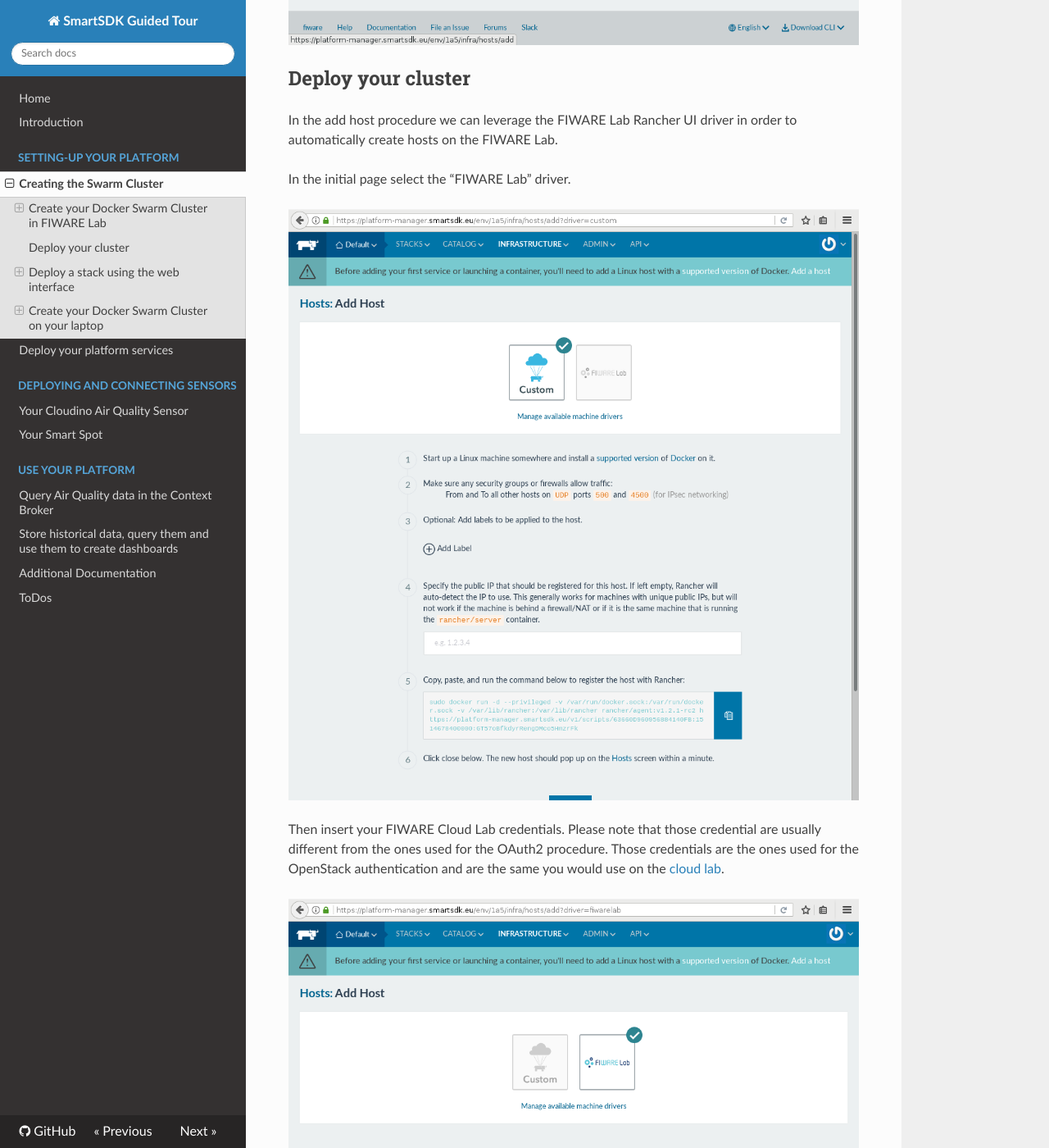
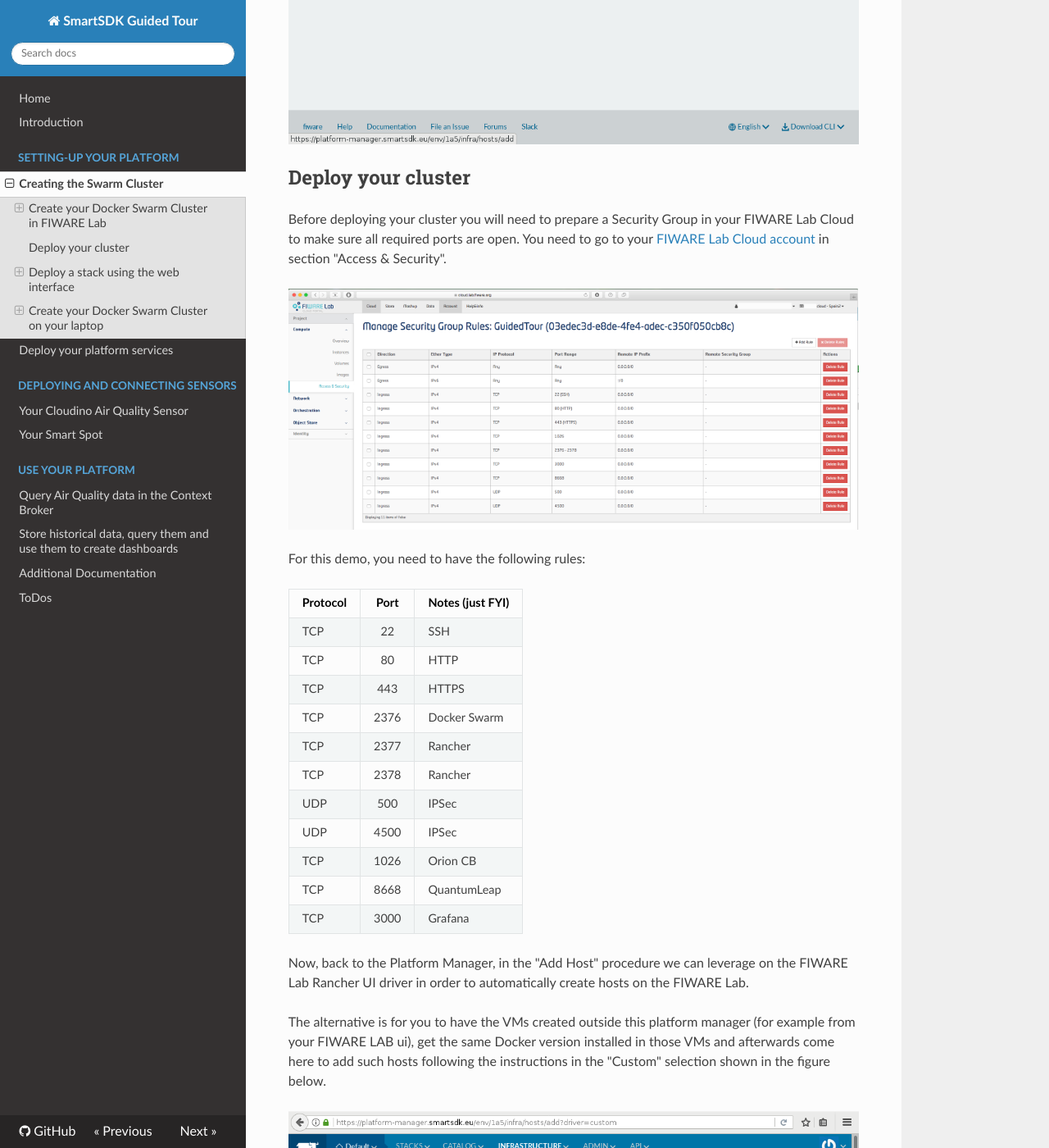
Before and after one commit to smartsdk/guided-tour, an MkDocs documentation site: the page built from docs/platform/swarmcluster.md, in a window 1280 px wide and 1400 px high, scrolled down 7681 px. Shown: the whole window at 82% size. Built offline with MkDocs 1.6.1, drawn with Linux system fonts in a browser that asks for light colours; nearby versions of some CDN libraries; comment, search, counter and statistics services are not loaded; old or Windows-style settings are respelled for this version of MkDocs; some of the changed text lies outside the part shown.

Commit message:
Review/Update platform section

```diff
--- a/docs/platform/swarmcluster.md
+++ b/docs/platform/swarmcluster.md
@@ -1,12 +1,16 @@
 # Create your Docker Swarm Cluster
+
+We document here how you can create your Docker Swarm Cluster both in the
+FIWARE Lab and in your local development environment (see further below).
 
 ## Create your Docker Swarm Cluster in FIWARE Lab
 
 ### Register in FIWARE Lab
 
 Fist of all, you need to register at the site
-<https://account.lab.fiware.org/>.  The first time you have to click the
-“Sing up” button to be redirected to the Sing up form.
+[https://account.lab.fiware.org/](https://account.lab.fiware.org/).
+The first time you have to click the “Sing up” button to be redirected to the
+Sing up form.
 
 ![img](./images/01-create-account-fiware-lab-01.png
 "Home page account portal of FIWARE Lab")
@@ -35,8 +39,7 @@ and click on “Authenticate with Fiware”.
 ![img](./images/04-user-first-login-01-platform-auth-01.png
 "Home page of SmartSDK Platform Manager")
 
-You will be redirected to the Fiware Lab login page.  Insert your
-credentials.
+You will be redirected to the Fiware Lab login page. Insert your credentials.
 
 ![img](./images/04-user-first-login-02-platform-auth-02.png
 "Fiware Lab Login Page")
@@ -47,8 +50,7 @@ your public information in order to create and enable your account.
 ![img](./images/04-user-first-login-03-platform-auth-03.png
 "Fiware Lab Authorization Request")
 
-Then you will be redirected to the SmartSDK Platform as an authorized
-user.
+Then you will be redirected to the SmartSDK Platform as an authorized user.
 
 
 ### Setup Swarm on Fiware Lab
@@ -75,13 +77,14 @@ Then click the “Add Environment” button.
 "Add Enviroment")
 
 Fill the `Name` and the optional `Description` and ensure the
-Enviroment Template is set to `Swarm`.
+Enviroment Template is set to `Fiware Swarm`.
 
 ![img](./images/05-user-setup-swarm-03-new-env-details.png
 "Select Swarm as the Enviroment Template")
 
 You will be redirected to the environments list.  Select the newly
-created environment.
+created environment and switch to it! (it should now appear selected in the
+top-left corner).
 
 ![img](./images/05-user-setup-swarm-04-list-envs.png
 "Select newly created environment")
@@ -96,57 +99,100 @@ link.  Click the link and continue reading.
 
 ## Deploy your cluster
 
-In the add host procedure we can leverage the FIWARE Lab Rancher UI
-driver in order to automatically create hosts on the FIWARE Lab.
+Before deploying your cluster you will need to prepare a Security Group in your
+FIWARE Lab Cloud to make sure all required ports are open. You need to go to
+your [FIWARE Lab Cloud account](https://cloud.lab.fiware.org) in section
+"Access & Security".
 
-In the initial page select the “FIWARE Lab” driver.
+![img](./images/05-user-setup-swarm-06-add-host-ports.png
+"Add new hosts driver selection")
+
+For this demo, you need to have the following rules:
+
+| Protocol | Port  | Notes (just FYI)   |
+| -------- |:-----:| :----------------- |
+|   TCP    | 22    |  SSH               |
+|   TCP    | 80    |  HTTP              |
+|   TCP    | 443   |  HTTPS             |
+|   TCP    | 2376  |  Docker Swarm      |
+|   TCP    | 2377  |  Rancher           |
+|   TCP    | 2378  |  Rancher           |
+|   UDP    | 500   |  IPSec             |
+|   UDP    | 4500  |  IPSec             |
+|   TCP    | 1026  |  Orion CB          |
+|   TCP    | 8668  |  QuantumLeap       |
+|   TCP    | 3000  |  Grafana           |
+
+Now, back to the Platform Manager, in the "Add Host" procedure we can leverage
+on the FIWARE Lab Rancher UI driver in order to automatically create hosts on
+the FIWARE Lab.
+
+The alternative is for you to have the VMs created outside this platform
+manager (for example from your FIWARE LAB ui), get the same Docker version
+installed in those VMs and afterwards come here to add such hosts following the
+instructions in the "Custom" selection shown in the figure below.
 
 ![img](./images/05-user-setup-swarm-06-add-host-initial.png
 "Add new hosts driver selection")
 
-Then insert your FIWARE Cloud Lab credentials.  Please note that those
-credential are usually different from the ones used for the OAuth2
-procedure.  Those credentials are the ones used for the OpenStack
-authentication and are the same you would use on the [cloud lab](https://cloud.lab.fiware.org).
+However, in this guide we will use the recommended FIWARE Lab Option, because
+it is much easier (i.e, it creates the VMs for you with required pieces of
+software and configurations).
+
+In the initial page select the “FIWARE Lab” driver.
 
 ![img](./images/05-user-setup-swarm-07-add-host-fiware-lab.png
 "Insert FIWARE credentials")
+
+Then insert your FIWARE Cloud Lab credentials.  Please note that those
+credential are usually different from the ones used for the OAuth2
+procedure. Those credentials are the ones used for the OpenStack
+authentication and are the same you would use on the
+[cloud lab](https://cloud.lab.fiware.org). Note the username is actually the
+complete email address, not your "alias".
 
 ![img](./images/05-user-setup-swarm-08-add-host-fiware-details.png
 "Select hosts configuration")
 
 If you have more than one region enabled, you can choose where to
-create new hosts.
+create new hosts. Make sure you created the Security Group in the region you
+are about to select.
 
 ![img](./images/05-user-setup-swarm-09-add-host-select-region.png
 "Region selection")
 
 Then you need to provide some information regarding the host
-configuration you want to deploy.
+configuration you want to deploy. If you have resources for more than one VM,
+you can set the quantity accordingly and the VM names will be suffixed by
+instance number.
 
 ![img](./images/05-user-setup-swarm-10-add-host-details.png
 "Add hosts configuration details")
-
-**Note:** if your OpenStack installation uses a lower MTU than the
-de-facto standard of 1500 bytes, you need to configure the Docker
-Engine Option properly.
 
 The supported configuration requires the following settings:
 
 -   Image: `Ubuntu 16.04 LTS`
 -   Flavor: `m1.medium`
--   Security Groups: `Ports 22/TCP and 2376/TCP Open`
--   Storage Engine: `overlay2`
--   Docker Install Url: `https://releases.rancher.com/install-docker/17.12.sh`
+-   Security Groups: Select the one you created in the previous steps.
+-   Docker Install Url: `https://platform-manager-legacy.smartsdk.eu/install-docker/17.12-smartsdk.sh`
+-   Storage Driver: `overlay2`
 -   Docker Engine Options: key: `mtu`, value `1400`
+
+To set some of those you will need to expand the "ADVANCED OPTIONS". Your
+config should end up looking like the example below.
 
 ![img](./images/05-user-setup-swarm-11-add-host-mtu.png
 "Save hosts configuration")
 
-Now you can go to the end of the page and click the “Save” button.
+**Note:** If your OpenStack installation uses a lower MTU than the
+de-facto standard of 1500 bytes, you need to configure the Docker
+Engine Option properly. The example uses `1400` because it's the one required
+for `spain2` region.
 
-For a few minutes you will see a waiting page.  In the background the
-driver is starting and provisioning the newly created hosts.
+At the end of the page then click the “Save” button.
+
+For a few minutes you will see a waiting page. In the background the driver is
+starting and provisioning the newly created hosts.
 
 ![img](./images/05-user-setup-swarm-13-wait-for-host.png
 "Wait for hosts")
@@ -181,7 +227,7 @@ To deploy a stack from our templates, follow the “App Templates” link.
 ![img](./images/09-portainer-03-apps.png
 "Application listing")
 
-For the “Onion Context Broker” there are optional values that can be
+For the “Orion Context Broker” there are optional values that can be
 changed.
 
 ![img](./images/09-portainer-04-context-broker-config.png
```
Also changed, not shown: docs/introduction.md (+1 -1 lines), docs/platform/images/05-user-setup-swarm-03-new-env-details.png, docs/platform/images/05-user-setup-swarm-06-add-host-ports.png (added), docs/platform/images/05-user-setup-swarm-11-add-host-mtu.png.
